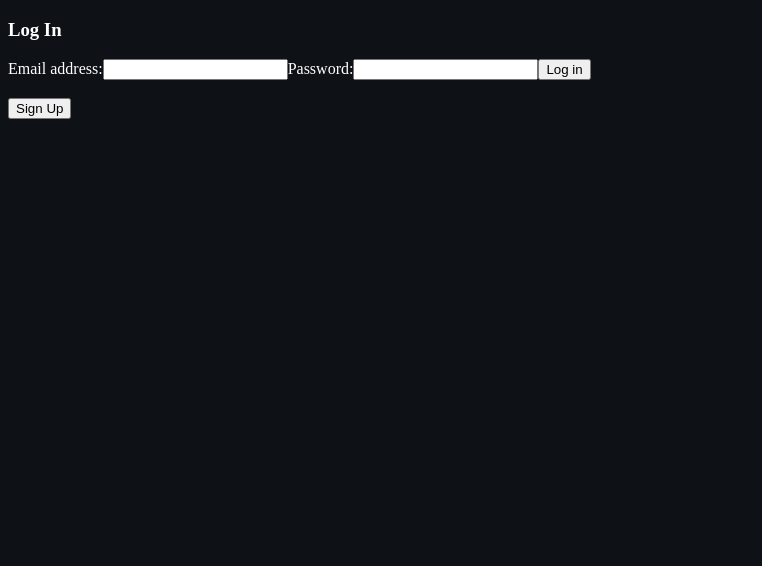
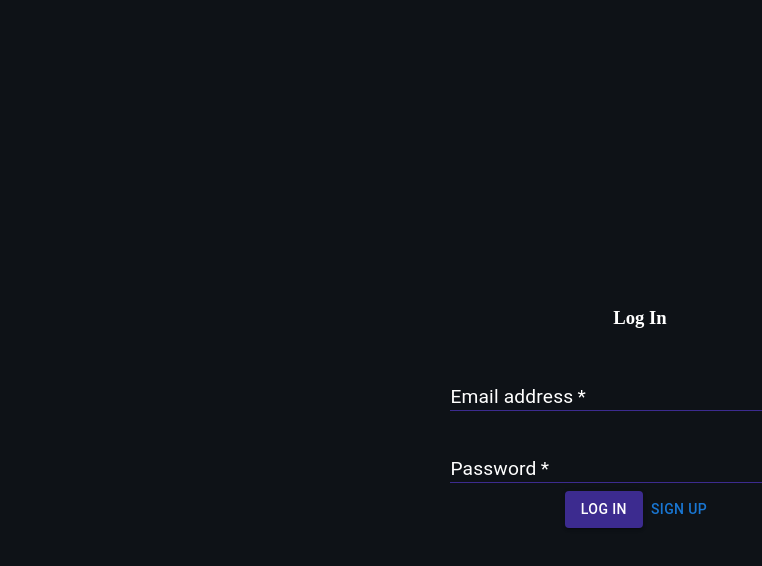
Before and after one commit to endi-21/Course-Enrollment-System-with-MERN-stack-, a React (Vite) app in the folder client/: page /login in a window 1280 px wide. Shown: the top 566 px of the page, without its empty margins (0-762 px from the left). Built offline with nearby package versions, Linux system fonts and the light colour scheme.

Commit message:
Add style to Login page

```diff
--- a/client/src/index.css
+++ b/client/src/index.css
@@ -58,7 +58,7 @@ body {
 .purple.MuiButton-contained:hover {
     background-color: transparent;
     color: var(--primary-color);
-    border: 2px solid var(--primary-color);
+    border-color: var(--primary-color);
 }
 
 .round.MuiButton-contained {
@@ -130,3 +130,15 @@ body {
     box-shadow: 0 8px 16px rgba(0, 0, 0, 0.3);
     border-radius: 8px;
 }
+
+.login-container {
+    display: flex;
+    justify-content: center;
+    align-items: center;
+    height: 100vh;
+}
+
+.login {
+    width: 30%;
+    text-align: center;
+}
--- a/client/src/pages/CourseDetails.jsx
+++ b/client/src/pages/CourseDetails.jsx
@@ -123,7 +123,7 @@ const CourseDetails = () => {
                     allowFullScreen
                 ></iframe>
             </div>
-
+            <br />
             <div>
                 {isEnrolled ? (
                     <div>
--- a/client/src/pages/Login.jsx
+++ b/client/src/pages/Login.jsx
@@ -1,6 +1,8 @@
 import { useState } from "react";
 import { useLogin } from "../hooks/useLogin";
 import { useNavigate } from "react-router-dom";
+import TextField from "@mui/material/TextField";
+import Button from "@mui/material/Button";
 
 const Login = () => {
 	const [email, setEmail] = useState('');
@@ -19,32 +21,44 @@ const Login = () => {
 	};
 
 	return (
-		<div>
+		<div className="login-container">
 			<form className="login" onSubmit={handleSubmit}>
 				<h3>Log In</h3>
-
-				<label>Email address:</label>
-				<input
-					type="email"
+				<TextField
+					className="textfield"
+					id="email"
+					label="Email address"
+					variant="standard"
+					name="email"
+					value={email}
 					onChange={(e) => setEmail(e.target.value)}
-					value={email}
-				/>
-				<label>Password:</label>
-				<input
-					type="password"
-					onChange={(e) => setPassword(e.target.value)}
-					value={password}
+					required
+					fullWidth
+					margin="normal"
 				/>
 
-				<button disabled={isLoading}>Log in</button>
+				<TextField
+					className="textfield"
+					id="password"
+					label="Password"
+					variant="standard"
+					type="password"
+					name="password"
+					value={password}
+					onChange={(e) => setPassword(e.target.value)}
+					required
+					fullWidth
+					margin="normal"
+				/>
+
+
+				<Button className='purple' variant="contained" type="submit" disabled={isLoading}>Log in</Button>
 				{error && <div className="error">{error}</div>}
+
+				<Button className="sign-in-up-btn" onClick={navigateToSignup} >
+					Sign Up
+				</Button>
 			</form>
-			<br />
-			<div >
-				<button onClick={navigateToSignup} >
-					Sign Up
-				</button>
-			</div>
 		</div>
 	);
 };
```
